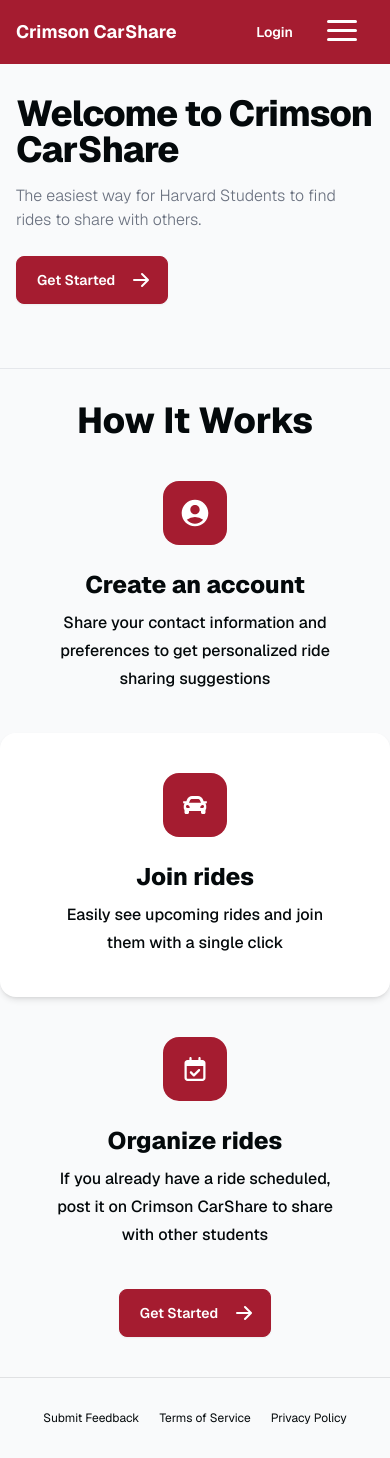
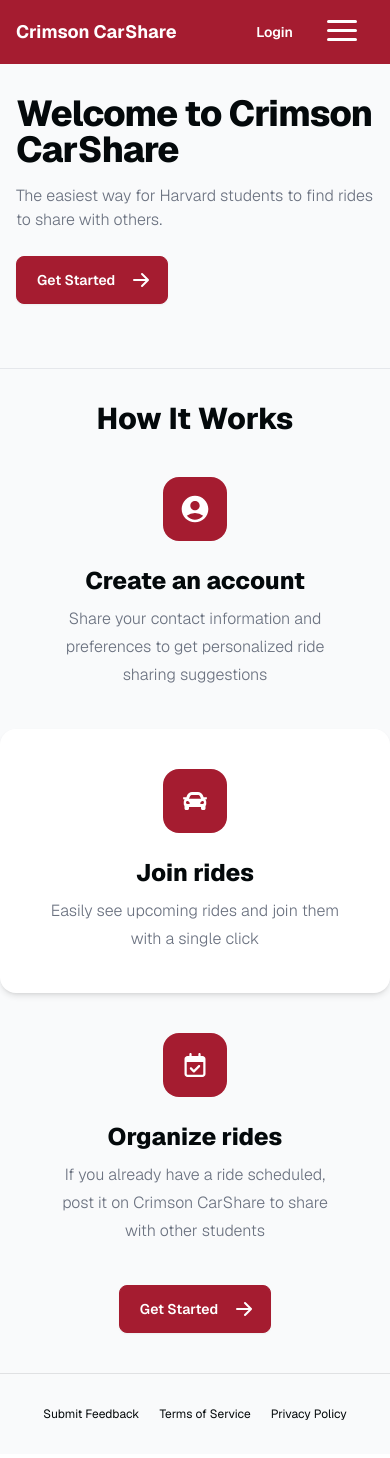
Before and after one commit to jacksonmoody/crimson-carshare, a Next.js app: page /welcome in a window 390 px wide. Built offline with nearby package versions, Linux system fonts and the light colour scheme; no server answers.

Commit message:
Update formatting

```diff
--- a/app/layout.tsx
+++ b/app/layout.tsx
@@ -39,7 +39,7 @@
       <body className="bg-background text-foreground">
         <SpeedInsights />
         <Header />
-        <main className="min-h-[80vh] flex flex-col items-center">
+        <main className="min-h-[80vh]">
           {children}
         </main>
         <Footer />
--- a/app/login/page.tsx
+++ b/app/login/page.tsx
@@ -24,7 +24,7 @@
   };
 
   return (
-    <div className="w-full px-3 sm:max-w-xl mt-20 text-center">
+    <div className="w-full px-3 sm:max-w-xl mt-20 text-center mx-auto">
       <form action={signIn}>
         <h2 className="font-bold text-4xl mb-4 text-center">Login to <span className="text-crimson">Crimson CarShare</span></h2>
         <h3 className="font-semibold text-lg text-center mb-8">Select your Harvard email to login/create an account:</h3>
--- a/app/my-rides/page.tsx
+++ b/app/my-rides/page.tsx
@@ -26,47 +26,59 @@
 
   const { data: joinedRides } = await supabase
     .from("requests")
-    .select("ride(id, destination, source, date, time, transit, capacity, guests, owner, users(name, phone, image, house, year)), approved")
+    .select(
+      "ride(id, destination, source, date, time, transit, capacity, guests, owner, users(name, phone, image, house, year)), approved"
+    )
     .eq("requester", userId)
     .eq("approved", true)
-    .order("created_at", { ascending: false })
+    .order("created_at", { ascending: false });
 
   const { data: requestedRides } = await supabase
     .from("requests")
     .select("ride(*), approved")
     .eq("requester", userId)
     .eq("approved", false)
-    .order("created_at", { ascending: false })
+    .order("created_at", { ascending: false });
 
   const currentDate = convertDate(new Date().toString());
 
   const myRidesFiltered = myRides?.filter((ride) => {
-    if (new Date(ride.date!) < new Date() && convertDate(ride.date!) !== currentDate) {
+    if (
+      new Date(ride.date!) < new Date() &&
+      convertDate(ride.date!) !== currentDate
+    ) {
       return false;
     }
     return true;
   });
 
   const joinedRidesFiltered = joinedRides?.filter((ride) => {
-    if (new Date(ride.ride.date!) < new Date() && convertDate(ride.ride.date!) !== currentDate) {
+    if (
+      new Date(ride.ride.date!) < new Date() &&
+      convertDate(ride.ride.date!) !== currentDate
+    ) {
       return false;
     }
     return true;
   });
 
   const requestedRidesFiltered = requestedRides?.filter((ride) => {
-    if (new Date(ride.ride.date!) < new Date() && convertDate(ride.ride.date!) !== currentDate) {
+    if (
+      new Date(ride.ride.date!) < new Date() &&
+      convertDate(ride.ride.date!) !== currentDate
+    ) {
       return false;
     }
     return true;
   });
 
   return (
-    <main className="animate-in px-3">
+    <main className="flex flex-col items-center">
+      <div className="animate-in px-3">
         <h1 className="text-5xl font-bold mt-10 text-center">
           My Upcoming Rides
         </h1>
-      {(myRidesFiltered && myRidesFiltered.length > 0) && (
+        {myRidesFiltered && myRidesFiltered.length > 0 && (
           <h3 className="text-xl font-bold mt-6">Rides I've Scheduled:</h3>
         )}
         {myRidesFiltered?.map((ride) => (
@@ -88,7 +100,7 @@
             includeGuests
           />
         ))}
-      {(joinedRidesFiltered && joinedRidesFiltered.length > 0) && (
+        {joinedRidesFiltered && joinedRidesFiltered.length > 0 && (
           <h3 className="text-xl font-bold mt-6">Rides I've Joined:</h3>
         )}
         {joinedRidesFiltered?.map((ride) => (
@@ -113,7 +125,7 @@
             includeOwner
           />
         ))}
-      {(requestedRidesFiltered && requestedRidesFiltered.length > 0) && (
+        {requestedRidesFiltered && requestedRidesFiltered.length > 0 && (
           <h3 className="text-xl font-bold mt-6">Rides I've Requested:</h3>
         )}
         {requestedRidesFiltered?.map((ride) => (
@@ -139,6 +151,7 @@
           requestedRides={requestedRidesFiltered}
           joinedRides={joinedRidesFiltered}
         />
+      </div>
     </main>
   );
 }
--- a/app/onboarding/page.tsx
+++ b/app/onboarding/page.tsx
@@ -17,6 +17,7 @@
   }
 
   return (
+    <div className="flex flex-col items-center">
       <div className="animate-in mt-10 text-center flex flex-col gap-5">
         <h1 className="text-5xl font-bold">
           Welcome, {data.user.user_metadata.full_name.split(" ")[0]}!
@@ -139,5 +140,6 @@
           <button className="btn btn-primary my-5">Complete Onboarding</button>
         </form>
       </div>
+    </div>
   );
 }
--- a/app/page.tsx
+++ b/app/page.tsx
@@ -57,13 +57,17 @@
     });
 
     return (
-      <main className="animate-in px-3">
+      <main className="flex flex-col items-center">
+        <div className="animate-in px-3">
           <h1 className="text-5xl font-bold mt-10 text-center">
             {greeting}, {userId?.name?.split(" ")[0]}!
           </h1>
-        {ridesToday?.length! > 0 || (eligibleRides && eligibleRides.length > 0) && <h2 className="text-2xl font-light text-center mt-3">
+          {ridesToday?.length! > 0 ||
+            (eligibleRides && eligibleRides.length > 0 && (
+              <h2 className="text-2xl font-light text-center mt-3">
                 Let's find you a ride:
-        </h2>}
+              </h2>
+            ))}
           {ridesToday?.length! > 0 && (
             <>
               <h3 className="text-xl font-bold mt-3">Rides Today:</h3>
@@ -124,7 +128,8 @@
             ridesToday &&
             ridesToday.length == 0 && (
               <h3 className="text-xl font-bold mt-6 text-center">
-              There are no upcoming rides available. Would you like to schedule a new one?
+                There are no upcoming rides available. Would you like to
+                schedule a new one?
               </h3>
             )}
           <div className="text-center">
@@ -134,6 +139,7 @@
               className="w-64 my-5"
             />
           </div>
+        </div>
       </main>
     );
   } else {
--- a/app/privacy-policy/page.mdx
+++ b/app/privacy-policy/page.mdx
@@ -1,4 +1,4 @@
-<div className="animate-in text-left px-10 my-5 max-w-2xl policy">
+<div className="animate-in text-left px-10 my-10 max-w-2xl mx-auto policy">
 # Privacy Policy
 *Last updated: Dec 30, 2023*
 <br />
--- a/app/schedule-ride/page.tsx
+++ b/app/schedule-ride/page.tsx
@@ -17,9 +17,7 @@
   const [sourceLong, setSourceLong] = useState<number | null>(null);
   const [sourceName, setSourceName] = useState<string | null>(null);
   const [time, setTime] = useState<string | null>(null);
-  const [date, setDate] = useState<string>(
-    new Date().toString()
-  );
+  const [date, setDate] = useState<string>(new Date().toString());
   const [transit, setTransit] = useState<string | null>(null);
   const [capacity, setCapacity] = useState<number | null>(null);
   const [error, setError] = useState<string | null>(null);
@@ -96,7 +94,8 @@
   }
 
   return (
-    <main className="animate-in">
+    <main className="flex flex-col items-center">
+      <div className="animate-in px-3">
         <h1 className="text-5xl font-bold mt-10 text-center">
           Schedule a New Ride
         </h1>
@@ -232,8 +231,9 @@
               <div className="card-body">
                 <h2 className="card-title">Ride to {destName}</h2>
                 <p>
-                Leaving from <span className="font-semibold">{sourceName}</span>{" "}
-                at <span className="font-semibold">{time}</span> on{" "}
+                  Leaving from{" "}
+                  <span className="font-semibold">{sourceName}</span> at{" "}
+                  <span className="font-semibold">{time}</span> on{" "}
                   <span className="font-semibold">{convertDate(date)}</span>
                 </p>
                 <p>
@@ -251,6 +251,7 @@
             </button>
           </div>
         )}
+      </div>
     </main>
   );
 }
--- a/app/terms-of-service/page.mdx
+++ b/app/terms-of-service/page.mdx
@@ -1,4 +1,4 @@
-<div className="animate-in text-left px-10 my-5 max-w-2xl policy">
+<div className="animate-in text-left px-10 my-10 max-w-2xl mx-auto policy">
 # Terms of Service
 *Last updated: Dec 30, 2023*
 
--- a/app/welcome/page.tsx
+++ b/app/welcome/page.tsx
@@ -11,7 +11,7 @@
             Welcome to Crimson CarShare
           </h1>
           <p className="max-w-xl mb-6 font-light text-gray-500 lg:mb-8 md:text-lg lg:text-xl ">
-            The easiest way for Harvard Students to find rides to share with
+            The easiest way for Harvard students to find rides to share with
             others.
           </p>
           <a
@@ -42,7 +42,7 @@
       </div>
       <div className="animate-in text-center">
         <hr className="h-px my-8 bg-gray-200 border-0" />
-        <h1 className="text-4xl xl:text-5xl font-extrabold lg:mt-20 lg:mb-16">
+        <h1 className="text-3xl xl:text-5xl font-extrabold lg:mt-20 lg:mb-16">
           How It Works
         </h1>
         <div className="flex flex-col items-center justify-center md:flex-col lg:flex-row">
@@ -56,7 +56,7 @@
               <h4 className="text-2xl font-extrabold text-dark-grey-900">
                 Create an account
               </h4>
-              <p className="text-base font-medium leading-7 text-dark-grey-600 lg:px-8">
+              <p className="text-base font-light leading-7 text-gray-500 lg:px-8">
                 Share your contact information and preferences to get
                 personalized ride sharing suggestions
               </p>
@@ -72,7 +72,7 @@
               <h4 className="text-2xl font-extrabold text-dark-grey-900">
                 Join rides
               </h4>
-              <p className="text-base font-medium leading-7 text-dark-grey-600 lg:px-8">
+              <p className="text-base font-light leading-7 text-gray-500 lg:px-8">
                 Easily see upcoming rides and join them with a single click
               </p>
             </div>
@@ -87,7 +87,7 @@
               <h4 className="text-2xl font-extrabold text-dark-grey-900">
                 Organize rides
               </h4>
-              <p className="text-base font-medium leading-7 text-dark-grey-600 lg:px-8">
+              <p className="text-base font-light leading-7 text-gray-500 lg:px-8">
                 If you already have a ride scheduled, post it on Crimson
                 CarShare to share with other students
               </p>
```
Also changed, not shown: app/policy.css (deleted). Lines whose indentation alone changed are shown as unchanged.
